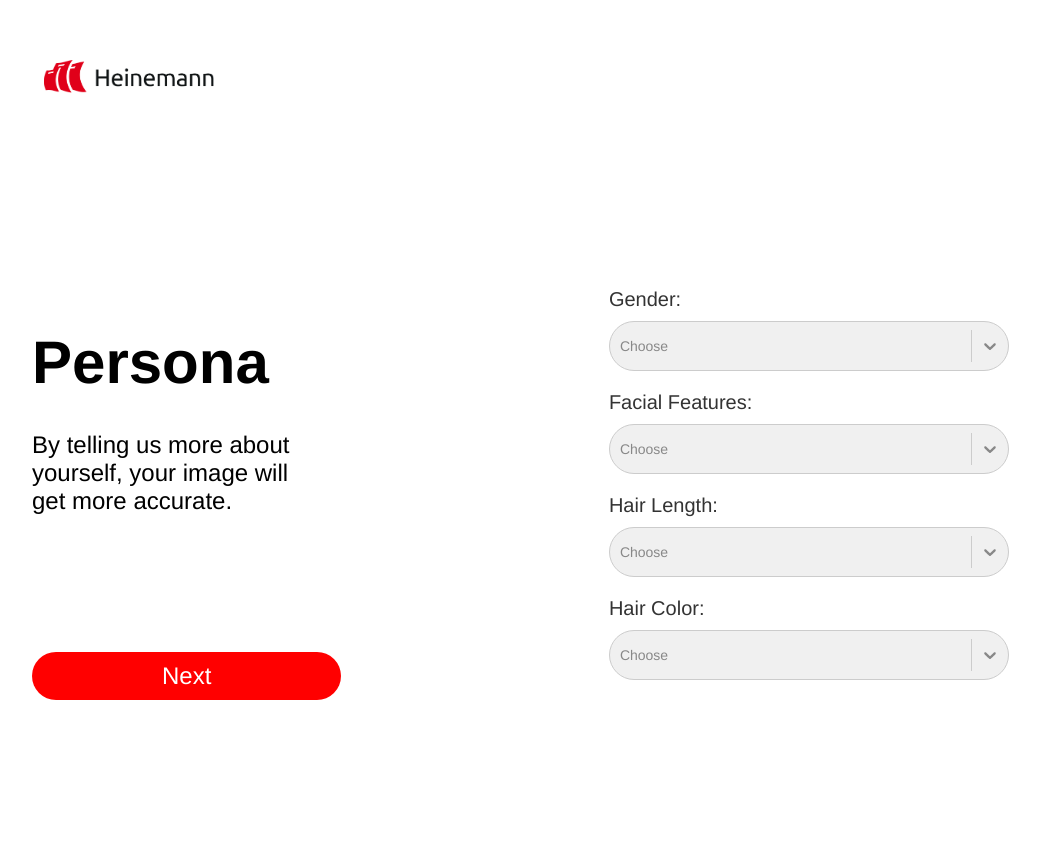
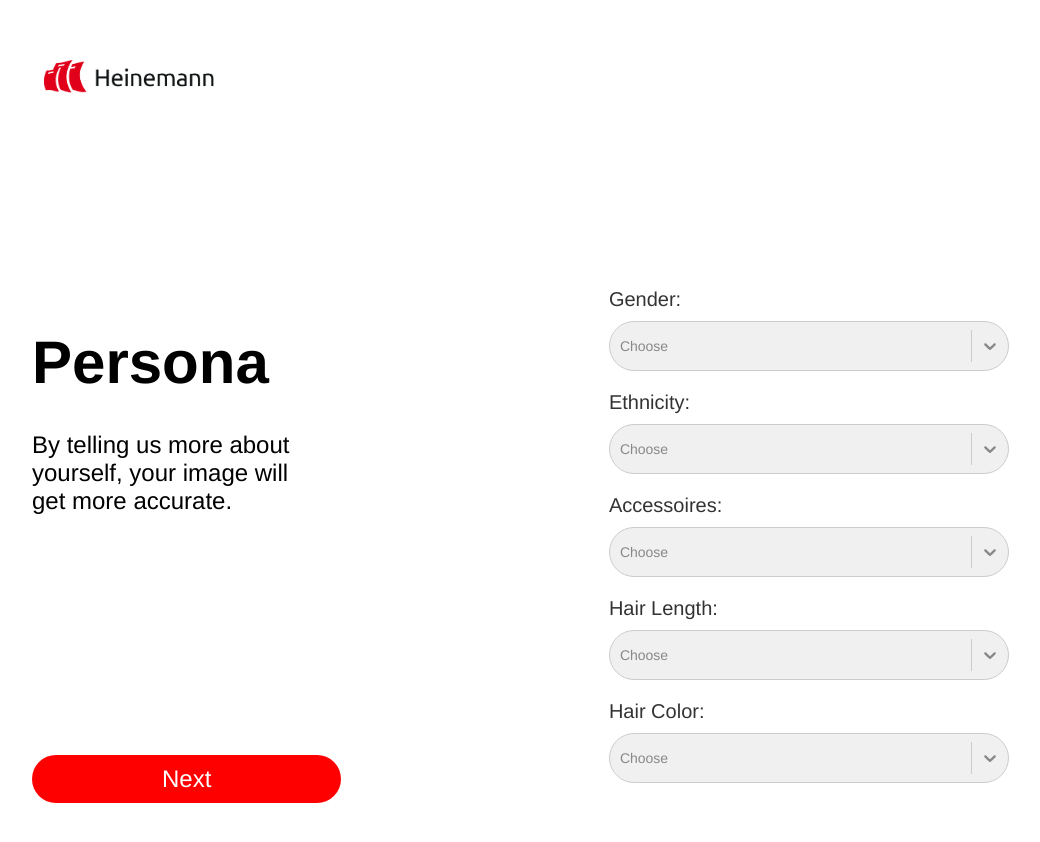
Before and after one commit to liganova-ai/LN-christmas, a Next.js app: page /persona in a window 1280 px wide. Shown: the top 842 px of the page, without its empty margins (76-1116 px from the left). Built offline with nearby package versions, Linux system fonts and the light colour scheme.

Commit message:
add new prompt logic

```diff
--- a/app/persona/page.js
+++ b/app/persona/page.js
@@ -9,24 +9,25 @@ import Button from '../components/Button';
 const genders = [
   { value: 'Female', label: 'Female' },
   { value: 'Male', label: 'Male' },
-  { value: 'Diverse', label: 'Diverse' },
+  { value: 'Non-binary', label: 'Non-binary' },
 ];
 const facialFeatures = [
   { value: 'long Beard', label: 'Long Beard' },
   { value: 'short Beard', label: 'Short Beard' },
-  { value: 'Mustache', label: 'Mustache' },
+  { value: 'Make-up', label: 'Make-up' },
   { value: 'Glasses', label: 'Glasses' },
-  { value: 'Freckles', label: 'Freckles' },
-  { value: 'Birthmark', label: 'Birthmark' },
+  { value: 'Jewelry', label: 'Jewelry' },
+  { value: 'Facial Tattoos', label: 'Facial Tattoos' },
   { value: 'a Hat', label: 'Hat' },
   { value: 'Piercings', label: 'Piercings' },
-  { value: 'No Specific Features', label: 'No Specific Features' },
+  { value: 'a Scarf', label: 'Scarf' },
 ];
 const hairLengths = [
   { value: 'Short', label: 'Short' },
   { value: 'Shoulder-length', label: 'Medium' },
   { value: 'Long', label: 'Long' },
   { value: 'Bald', label: 'Bald' },
+  { value: 'Curly', label: 'Curly' },
   { value: 'Shaved', label: 'Shaved' },
 ];
 const hairColors = [
@@ -34,8 +35,25 @@ const hairColors = [
   { value: 'Brown', label: 'Brown' },
   { value: 'Blonde', label: 'Blonde' },
   { value: 'Red', label: 'Red' },
-  { value: 'Gray', label: 'Gray' },
-  { value: 'colored', label: 'Colored' },
+  { value: 'White', label: 'White' },
+  { value: 'Silver', label: 'Silver' },
+  { value: ' ', label: 'None' },
+];
+
+const ethnicity = [
+  { value: 'African', label: 'African' },
+  { value: 'Southeast Asian', label: 'Southeast Asian' },
+  { value: 'Asian', label: 'Asian' },
+  { value: 'American', label: 'American' },
+  { value: 'Scandinavian', label: 'Scandinavian' },
+  { value: 'Caribbean', label: 'Caribbean' },
+  { value: 'Polynesian', label: 'Polynesian' },
+  { value: 'South American', label: 'South American' },
+  { value: 'European', label: 'European' },
+  { value: 'East-European', label: 'East-European' },
+  { value: 'Middle Eastern', label: 'Middle Eastern' },
+  { value: 'Oceanic', label: 'Oceanic' },
+  { value: ' ', label: 'None' },
 ];
 
 const customStyles = {
@@ -114,7 +132,8 @@ export default function PersonaPage() {
       gender.length === 0 ||
       facialFeatures.length === 0 ||
       hairLength.length === 0 ||
-      hairColor.length === 0
+      hairColor.length === 0 ||
+      ethnicity.length === 0
     ) {
       alert('Please select at least one option from each dropdown before proceeding.');
       return;
@@ -137,7 +156,17 @@ export default function PersonaPage() {
         />
       </div>
       <div style={{ marginBottom: '20px' }}>
-      <label style={{ fontFamily: 'Helvetica, Arial, sans-serif', fontSize: '20px', color: '#333', marginBottom: '10px', display: 'block'}}>Facial Features:</label>
+      <label style={{ fontFamily: 'Helvetica, Arial, sans-serif', fontSize: '20px', color: '#333', marginBottom: '10px', display: 'block'}}>Ethnicity:</label>
+      <Select
+        options={ethnicity}
+        isMulti
+        onChange={(selected) => handleSelection('ethnicity', selected || [])}
+        placeholder="Choose"
+        styles={customStyles}
+      />
+      </div>
+      <div style={{ marginBottom: '20px' }}>
+      <label style={{ fontFamily: 'Helvetica, Arial, sans-serif', fontSize: '20px', color: '#333', marginBottom: '10px', display: 'block'}}>Accessoires:</label>
         <Select
           options={facialFeatures}
           isMulti
```
Also changed, not shown: app/theme/page.js (+19 -7 lines).
